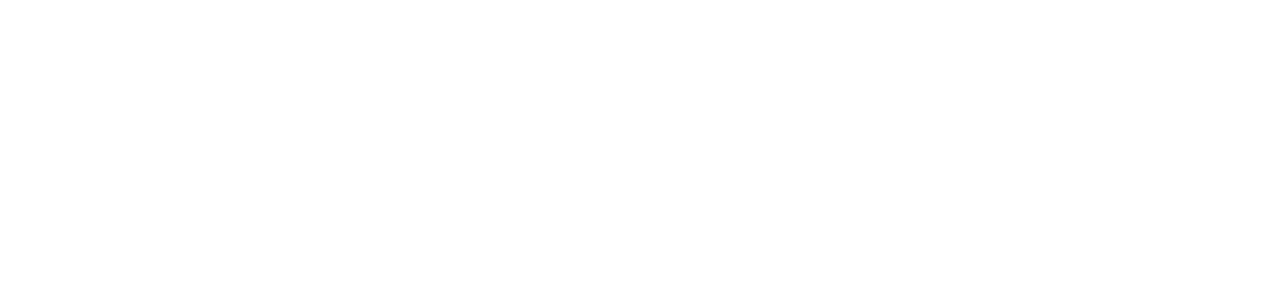
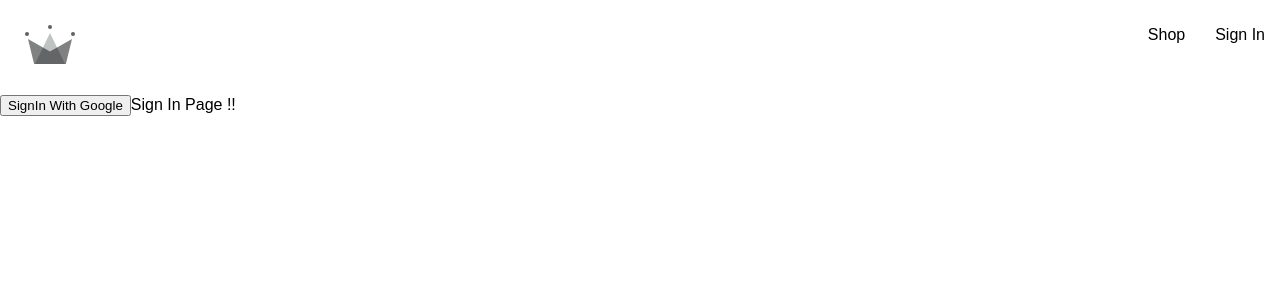
Before and after one commit to Remoan-T/react-project, a React (Create React App) app: page /sign-in in a window 1280 px wide. Before the commit this address had no page. Shown: the top 300 px of the page. Built offline with nearby package versions, Linux system fonts and the light colour scheme; a web font is replaced by a local one.

Commit message:
Updated With Firebase

```diff
--- a/package.json
+++ b/package.json
@@ -6,6 +6,7 @@
     "@testing-library/jest-dom": "^5.16.5",
     "@testing-library/react": "^13.4.0",
     "@testing-library/user-event": "^13.5.0",
+    "firebase": "^9.11.0",
     "react": "^18.2.0",
     "react-dom": "^18.2.0",
     "react-router-dom": "^6.4.2",
--- a/src/App.js
+++ b/src/App.js
@@ -1,12 +1,25 @@
 import React from "react";
 import Home from "./routes/home/home.component";
 import { Routes ,Route } from "react-router-dom";
+import Navigation from "./components/navigation/navigation.component";
+import SignIn from "./routes/sign-in/sign-in.component";
 
+
+const Shop =() => {
+  return (
+    <div>The Shop Component !!</div>
+  );
+}
 
 const App = () => {
   return (
     <Routes>
-      <Route path="/" element={<Home />} />
+      <Route path="/" element={<Navigation />}>
+          <Route index element={<Home />}/>
+          <Route path="home" element={<Home />}/>
+          <Route path='shop' element={<Shop />} />
+          <Route path='sign-in' element={<SignIn />} />
+      </Route>
     </Routes>
   );
 };
--- /dev/null
+++ b/src/components/navigation/navigation.component.jsx
@@ -0,0 +1,31 @@
+import React , {Fragment} from "react";
+import { Outlet , Link } from "react-router-dom";
+import {ReactComponent as Crwnlogo} from '../../assets/crown.svg';
+import './navigation.styles.scss'
+
+const Navigation = () => {
+    return(
+      <Fragment>
+        <div className="navigation">
+
+
+               <Link className="logo-container" to= '/'>
+                <Crwnlogo className='logo' />
+               </Link>
+
+            <div className="nav-links-container">
+              <Link className="nav-link" to='/shop'>
+                Shop
+              </Link>
+              <Link className="nav-link" to='/sign-in'>
+                Sign In
+              </Link>
+             </div>
+        </div>
+        <Outlet />
+
+        </Fragment>
+    );
+  }
+
+export default Navigation;
--- /dev/null
+++ b/src/components/navigation/navigation.styles.scss
@@ -0,0 +1,26 @@
+.navigation {
+    height: 70px;
+    width: 100%;
+    display: flex;
+    justify-content: space-between;
+    margin-bottom: 25px;
+
+    .logo-container {
+      height: 100%;
+      width: 70px;
+      padding: 25px;
+    }
+
+    .nav-links-container {
+      width: 50%;
+      height: 100%;
+      display: flex;
+      align-items: center;
+      justify-content: flex-end;
+
+      .nav-link {
+        padding: 10px 15px;
+        cursor: pointer;
+      }
+    }
+  }
--- a/src/index.scss
+++ b/src/index.scss
@@ -9,3 +9,11 @@
   font-family: source-code-pro, Menlo, Monaco, Consolas, "Courier New",
     monospace;
 }
+
+a{
+text-decoration: none;
+color:black;
+}
+*{
+box-sizing: border-box;
+}
--- /dev/null
+++ b/src/routes/sign-in/sign-in.component.jsx
@@ -0,0 +1,23 @@
+import React from "react";
+import { signInWithGooglePopup } from "../../utils/firebase/firebase.utils";
+
+
+
+const SignIn = () => {
+    const logGoogleUser = async () => {
+
+        const response = await signInWithGooglePopup();
+        console.log(response);
+
+        };
+
+    return(
+        <div>
+            <button onClick={logGoogleUser}>
+                SignIn With Google
+            </button>
+            Sign In Page !!</div>
+    );
+}
+
+export default SignIn;
--- /dev/null
+++ b/src/utils/firebase/firebase.utils.js
@@ -0,0 +1,23 @@
+import { initializeApp } from "firebase/app";
+import { getAuth, signInWithPopup, GoogleAuthProvider , signInWithRedirect} from 'firebase/auth';
+
+const firebaseConfig = {
+    apiKey: "AIzaSyBiBeYDv7JK0hT4HZkRHdcypbeGGF7uTVY",
+    authDomain: "crwn-clothing-db-c9f51.firebaseapp.com",
+    projectId: "crwn-clothing-db-c9f51",
+    storageBucket: "crwn-clothing-db-c9f51.appspot.com",
+    messagingSenderId: "894722973710",
+    appId: "1:894722973710:web:e3071297e7b47f0f7edc5f"
+  };
+
+  // Initialize Firebase
+  const firebaseApp = initializeApp(firebaseConfig);
+
+  const provider = new GoogleAuthProvider();
+  provider.setCustomParameters({
+  prompt: "select_account",
+  });
+
+
+   export const auth = getAuth();
+   export const signInWithGooglePopup = ()=> signInWithPopup(auth, provider);
```
Also changed, not shown: src/assets/crown.svg (added), 1 other file (tests, documents, lock files or other folders).
